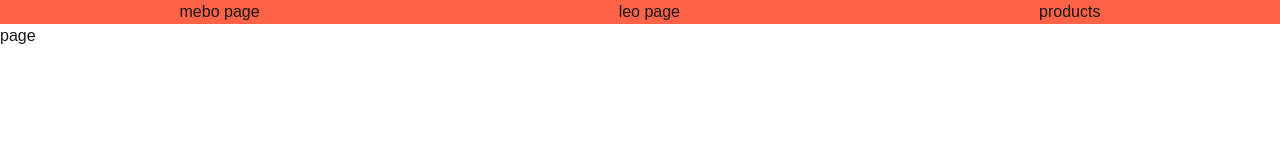
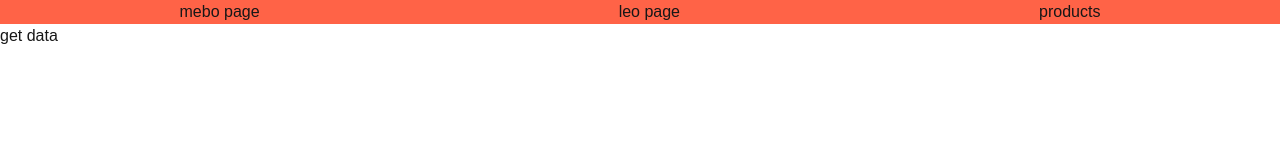
Before and after one commit to MerabSamkharadze/my_first_next_app, a Next.js app: page /products in a window 1280 px wide. Shown: the top 160 px of the page. Built offline with nearby package versions, Linux system fonts and the light colour scheme.

Commit message:
add axios and getproduct function

```diff
--- a/app/products/page.tsx
+++ b/app/products/page.tsx
@@ -1,3 +1,21 @@
-export default function page() {
-  return <div>page</div>;
+"use client";
+
+import axios from "axios";
+import { useState } from "react";
+
+export default function Page() {
+  const [posts, setPosts] = useState([]);
+
+  const getProducts = () => {
+    axios.get("https://dummyjson.com/posts").then((result) => {
+      setPosts(result.data.posts);
+    });
+  };
+  console.log(posts);
+
+  return (
+    <div>
+      <button onClick={getProducts}>get data</button>
+    </div>
+  );
 }
```
Also changed, not shown: package.json (+6 -5 lines), 1 other file (tests, documents, lock files or other folders).
